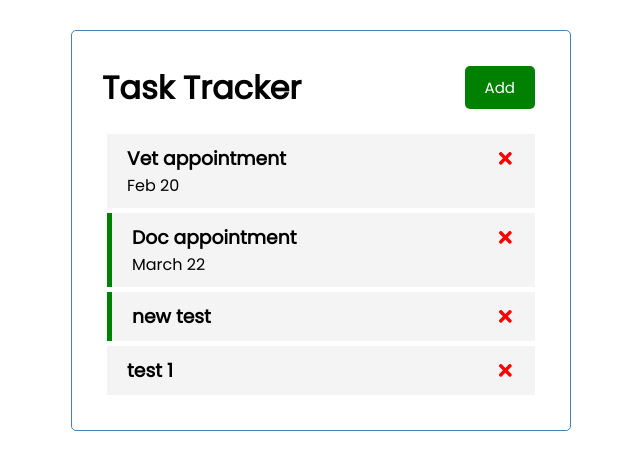
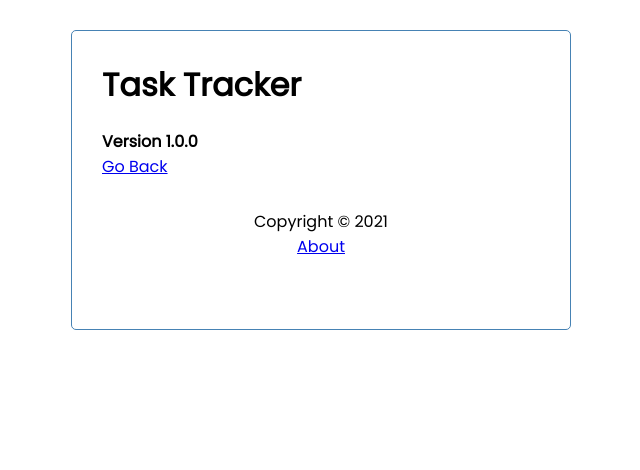
Before and after one commit to hamo225/react-tasks, a React (Create React App) app: page /about in a window 1280 px wide. Shown: the top 470 px of the page, without its empty margins (319-959 px from the left). Built offline with nearby package versions, Linux system fonts and the light colour scheme; data requests are answered from the project's data file.

Commit message:
adds routing for about and index pages, addLink and useLocation from reac-router-dom

```diff
--- a/db.json
+++ b/db.json
@@ -17,12 +17,6 @@
       "day": "",
       "reminder": true,
       "id": 3
-    },
-    {
-      "text": "test 1",
-      "day": "",
-      "reminder": false,
-      "id": 4
     }
   ]
 }
--- a/package.json
+++ b/package.json
@@ -10,6 +10,7 @@
     "react": "^17.0.1",
     "react-dom": "^17.0.1",
     "react-icons": "^4.2.0",
+    "react-router-dom": "^5.2.0",
     "react-scripts": "4.0.3",
     "web-vitals": "^1.1.0"
   },
--- a/src/App.js
+++ b/src/App.js
@@ -1,7 +1,11 @@
 import { useState, useEffect } from "react";
+import { BrowserRouter as Router, Route } from "react-router-dom";
+
 import Header from "./components/Header";
 import Tasks from "./components/Tasks";
 import AddTask from "./components/AddTask";
+import Footer from "./components/Footer";
+import About from "./components/About";
 
 const App = () => {
   // part of app level state
@@ -84,11 +88,17 @@ const App = () => {
   };
 
   return (
+    <Router>
       <div className="container">
         <Header
           onAdd={() => setShowAddTask(!showAddTask)}
           showAdd={showAddTask}
         ></Header>
+        <Route
+          path="/"
+          exact
+          render={(props) => (
+            <>
               {showAddTask && <AddTask onAdd={addTask}></AddTask>}
               {tasks.length > 0 ? (
                 <Tasks
@@ -99,7 +109,13 @@ const App = () => {
               ) : (
                 "No Tasks"
               )}
+            </>
+          )}
+        ></Route>
+        <Route path="/about" component={About}></Route>
+        <Footer></Footer>
       </div>
+    </Router>
   );
 };
 
--- /dev/null
+++ b/src/components/About.js
@@ -0,0 +1,12 @@
+import { Link } from "react-router-dom";
+
+const About = () => {
+  return (
+    <div>
+      <h4>Version 1.0.0</h4>
+      <Link to="/">Go Back</Link>
+    </div>
+  );
+};
+
+export default About;
--- /dev/null
+++ b/src/components/Footer.js
@@ -0,0 +1,12 @@
+import { Link } from "react-router-dom";
+
+const Footer = () => {
+  return (
+    <footer>
+      <p>Copyright &copy; 2021</p>
+      <Link to="/about">About</Link>
+    </footer>
+  );
+};
+
+export default Footer;
--- a/src/components/Header.js
+++ b/src/components/Header.js
@@ -1,15 +1,20 @@
 import PropTypes from "prop-types";
+import { useLocation } from "react-router-dom";
 import Button from "./Button";
 
 const Header = ({ title, onAdd, showAdd }) => {
+  const location = useLocation();
+
   return (
     <header className="header">
       <h1>{title}</h1>
-      <Button
-        color={showAdd ? "red" : "green"}
-        text={showAdd ? "Close" : "Add"}
-        onClick={onAdd}
-      ></Button>
+      {location.pathname === "/" && (
+        <Button
+          color={showAdd ? "red" : "green"}
+          text={showAdd ? "Close" : "Add"}
+          onClick={onAdd}
+        ></Button>
+      )}
     </header>
   );
 };
```
Also changed, not shown: 1 other file (tests, documents, lock files or other folders). Lines whose indentation alone changed are shown as unchanged.
